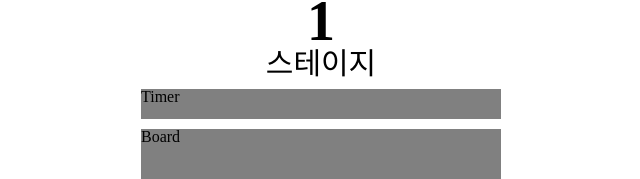
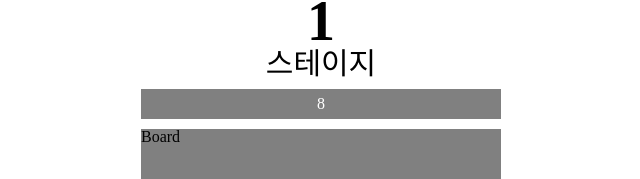
Before and after one commit to junghyeonsu/find-different-color, a React (Create React App) app: page /play in a window 1280 px wide. Shown: the part 154-333 px from the top of the page, without its empty margins (319-959 px from the left). Built offline with nearby package versions, Linux system fonts and the light colour scheme; a web font is replaced by a local one.

Commit message:
feat: timer hook 생성
- timer hook 생성해서 시작, 종료, 재시작을 관리
- 다른 컴포넌트들 리렌더링되는 것을 막기위해 React.memo 사용

```diff
--- a/src/components/Board/index.tsx
+++ b/src/components/Board/index.tsx
@@ -5,4 +5,4 @@ function Board(): JSX.Element {
   return <Styled.Container>Board</Styled.Container>;
 }
 
-export default Board;
+export default React.memo(Board);
--- a/src/components/Point/index.tsx
+++ b/src/components/Point/index.tsx
@@ -14,4 +14,4 @@ function Point({ point }: PointProps): JSX.Element {
   );
 }
 
-export default Point;
+export default React.memo(Point);
--- a/src/components/Stage/index.tsx
+++ b/src/components/Stage/index.tsx
@@ -15,4 +15,4 @@ function Stage({ active, stage }: StageProps): JSX.Element {
   );
 }
 
-export default Stage;
+export default React.memo(Stage);
--- a/src/components/Timer/index.tsx
+++ b/src/components/Timer/index.tsx
@@ -1,8 +1,12 @@
 import React from 'react';
 import * as Styled from './styled';
 
-function Timer(): JSX.Element {
-  return <Styled.Container>Timer</Styled.Container>;
+interface TimerProps {
+  time: number;
+}
+
+function Timer({ time }: TimerProps): JSX.Element {
+  return <Styled.Container>{time}</Styled.Container>;
 }
 
 export default Timer;
--- a/src/components/Timer/styled.ts
+++ b/src/components/Timer/styled.ts
@@ -1,7 +1,11 @@
 import styled from 'styled-components';
 
 export const Container = styled.div`
+  display: flex;
+  justify-content: center;
+  align-items: center;
   width: 360px;
   height: 30px;
   background-color: gray;
+  color: white;
 `;
--- /dev/null
+++ b/src/constants.ts
@@ -0,0 +1,2 @@
+export const INITIAL_TIME = 15;
+export const ONE_SECOND = 1000; // ms
--- /dev/null
+++ b/src/hooks/useTimer.ts
@@ -0,0 +1,37 @@
+import { useCallback, useRef, useState } from 'react';
+import { INITIAL_TIME, ONE_SECOND } from '../constants';
+
+interface TimerHookProps {
+  time: number;
+  startGame: () => void;
+  stopGame: () => void;
+  resetTime: () => void;
+}
+
+function useTimer(): TimerHookProps {
+  const [time, setTime] = useState<number>(INITIAL_TIME);
+  const intervalRef: { current: NodeJS.Timeout | null } = useRef(null);
+
+  const startGame = useCallback(() => {
+    if (intervalRef.current !== null) return;
+
+    intervalRef.current = setInterval(() => {
+      setTime(time => time - 1);
+    }, ONE_SECOND);
+  }, []);
+
+  const stopGame = useCallback(() => {
+    if (intervalRef.current === null) return;
+
+    clearInterval(intervalRef.current);
+    intervalRef.current = null;
+  }, []);
+
+  const resetTime = useCallback(() => {
+    setTime(INITIAL_TIME);
+  }, []);
+
+  return { time, startGame, stopGame, resetTime };
+}
+
+export default useTimer;
--- a/src/pages/Play/index.tsx
+++ b/src/pages/Play/index.tsx
@@ -1,11 +1,13 @@
-import React, { useState, useEffect } from 'react';
+import { useState, useEffect } from 'react';
 import { Board, Timer, Stage, Point } from '../../components';
+import useTimer from '../../hooks/useTimer';
 import * as Styled from './styled';
 
 function Play(): JSX.Element {
   const [point, setPoint] = useState<number>(100000);
   const [stage, setStage] = useState<number>(1);
   const [active, setActive] = useState<boolean>(false);
+  const { time, startGame, stopGame, resetTime } = useTimer();
 
   // const onClickButton = () => {
   //   setStage(stage + 1);
@@ -16,15 +18,18 @@ function Play(): JSX.Element {
   // };
 
   useEffect(() => {
-    setInterval(() => {
-      setPoint(prev => prev + 1);
-    }, 1000);
+    startGame();
+    return () => stopGame();
   }, []);
+
+  useEffect(() => {
+    if (time <= 0) resetTime();
+  }, [time]);
 
   return (
     <Styled.Container>
       <Stage active={active} stage={stage} />
-      <Timer />
+      <Timer time={time} />
       <Board />
       <Point point={point} />
     </Styled.Container>
```
